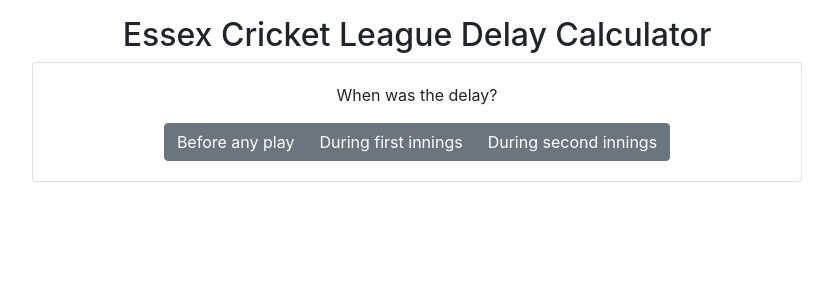
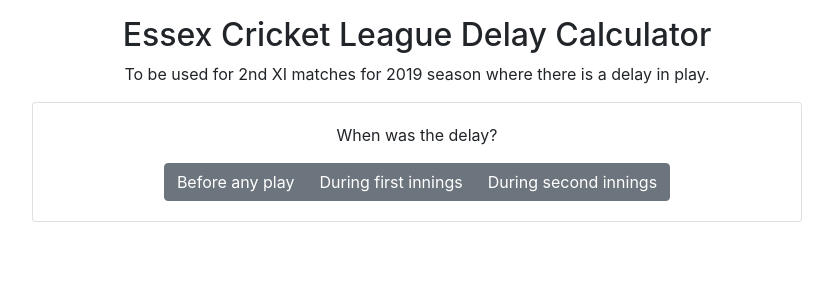
Before and after one commit to c-m-hunt/ecl-delay-calculator, a React (Vite) app in the folder app/: page / in a window 1280 px wide. Shown: the top 300 px of the page, without its empty margins (223-1056 px from the left). Built offline with nearby package versions, Linux system fonts and the light colour scheme.

Commit message:
Notes and aesthetics

```diff
--- a/app/src/components/App.tsx
+++ b/app/src/components/App.tsx
@@ -317,6 +317,7 @@
     return (
       <div className="container" data-testid="toggle-container">
         <h1>Essex Cricket League Delay Calculator</h1>
+        <p>To be used for 2nd XI matches for 2019 season where there is a delay in play.</p>
         <div className="card">
           <div className="card-body">
             <p>When was the delay?</p>
--- a/app/src/components/Response.tsx
+++ b/app/src/components/Response.tsx
@@ -44,7 +44,7 @@
           </dd>
 
           <dt>Fielding restrictions:</dt>
-          <dd>{recalcResponse.powerPlay}</dd>
+          <dd>{recalcResponse.powerPlay} overs</dd>
         </dl>
       </div>
     </div>
```
